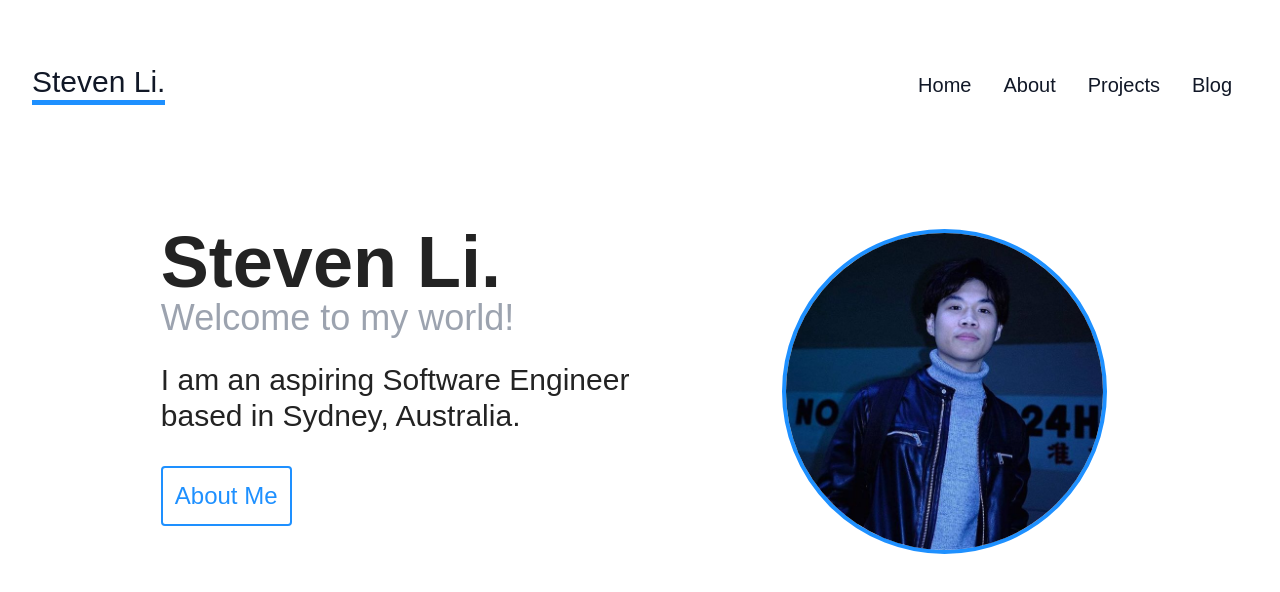
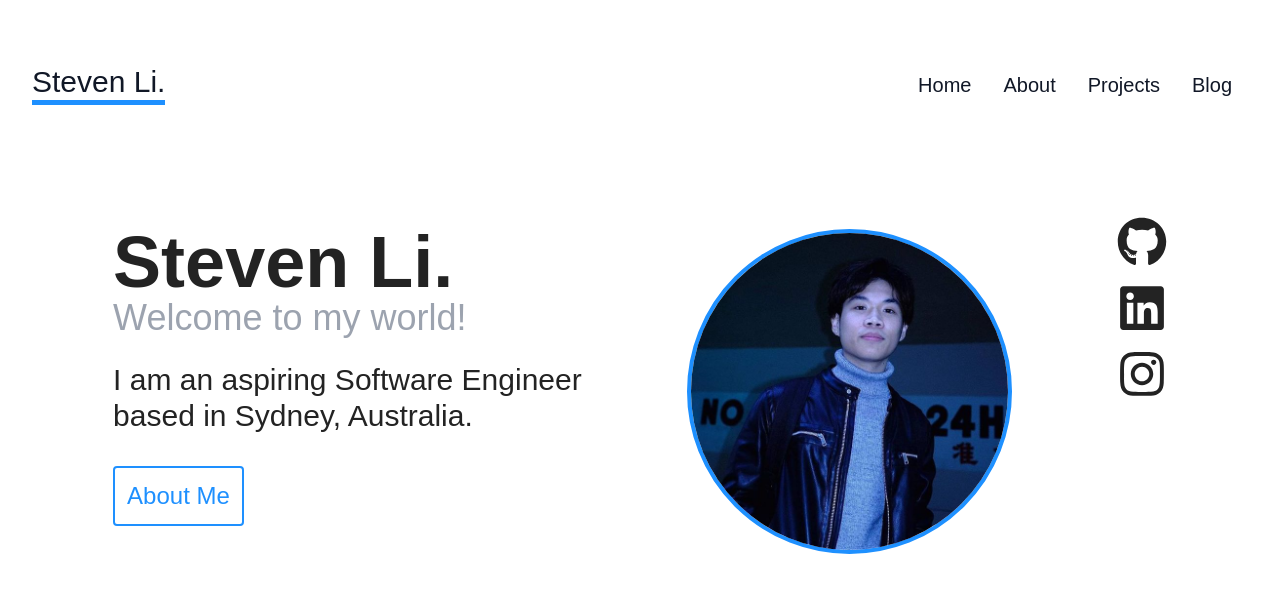
Before and after one commit to s-li1/portfolio, a Next.js app: page / in a window 1280 px wide. Shown: the top 592 px of the page. Built offline with nearby package versions, Linux system fonts and the light colour scheme.

Commit message:
social media link component

```diff
--- /dev/null
+++ b/components/SocialLinks.tsx
@@ -0,0 +1,12 @@
+import React from 'react'
+import { FaInstagram, FaGithub, FaLinkedin } from 'react-icons/fa';
+
+export default function SocialLinks() {
+    return (
+        <div className="flex md:flex-col gap-4">
+            <a href="https://github.com/s-li1"><FaGithub size="50"/></a>
+            <a href="https://www.linkedin.com/in/stevenlii/"><FaLinkedin size="50"/></a>
+            <a href="https://www.instagram.com/steeven_lee/"><FaInstagram size="50"/></a>
+        </div>
+    )
+}
--- a/package.json
+++ b/package.json
@@ -12,7 +12,8 @@
   "dependencies": {
     "next": "11.0.1",
     "react": "17.0.2",
-    "react-dom": "17.0.2"
+    "react-dom": "17.0.2",
+    "react-icons": "^4.2.0"
   },
   "devDependencies": {
     "@babel/core": "^7.14.6",
--- a/pages/index.tsx
+++ b/pages/index.tsx
@@ -1,6 +1,7 @@
 import React from 'react'
 import Container from '../components/Container'
 import Link from 'next/dist/client/link'
+import SocialLinks from '../components/SocialLinks'
 
 export default function Home() {
   return (
@@ -27,6 +28,7 @@ export default function Home() {
           <div>
             <img src="/profile.jpeg" alt="Steven Li - Profile" width="325" height="325" className="rounded-full border-4 border-main-blue m-3"/>
           </div>
+          <SocialLinks/>
         </div>
       </div>
     </Container>
```
Also changed, not shown: 1 other file (tests, documents, lock files or other folders).
